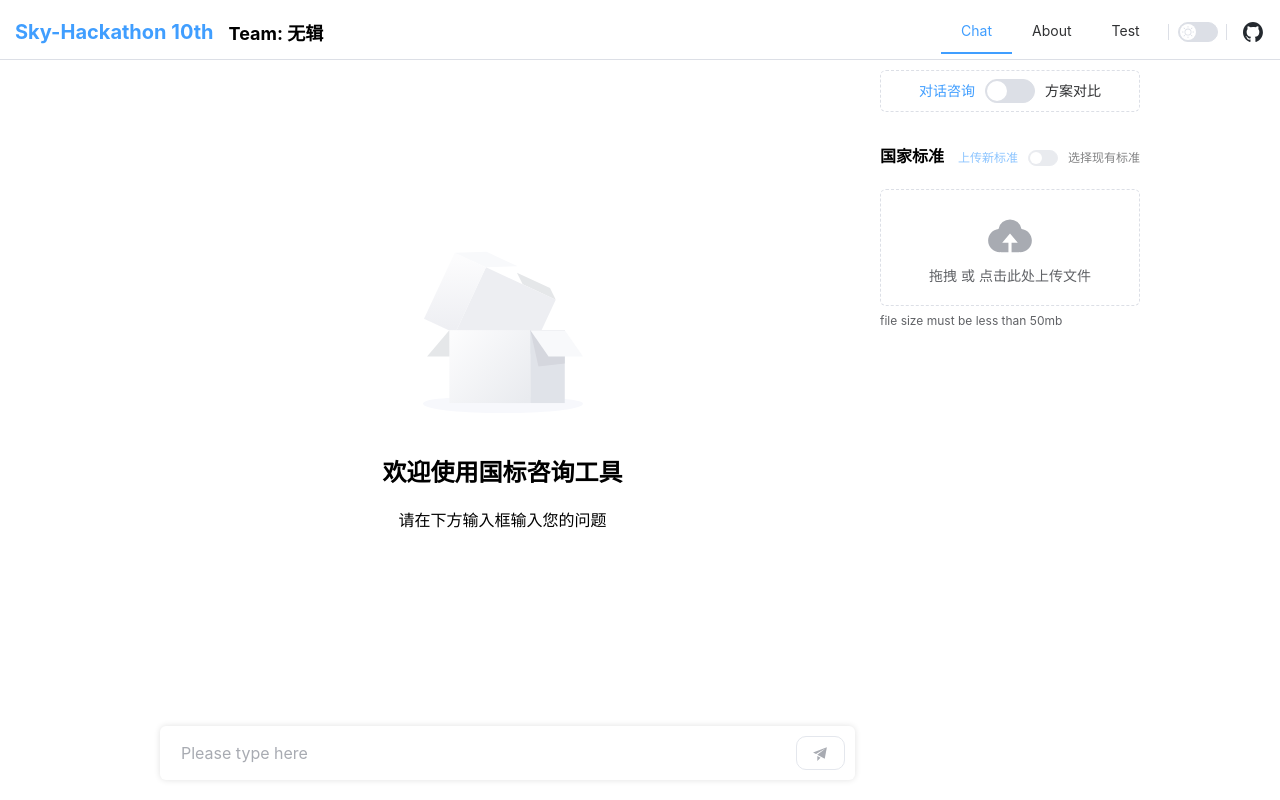
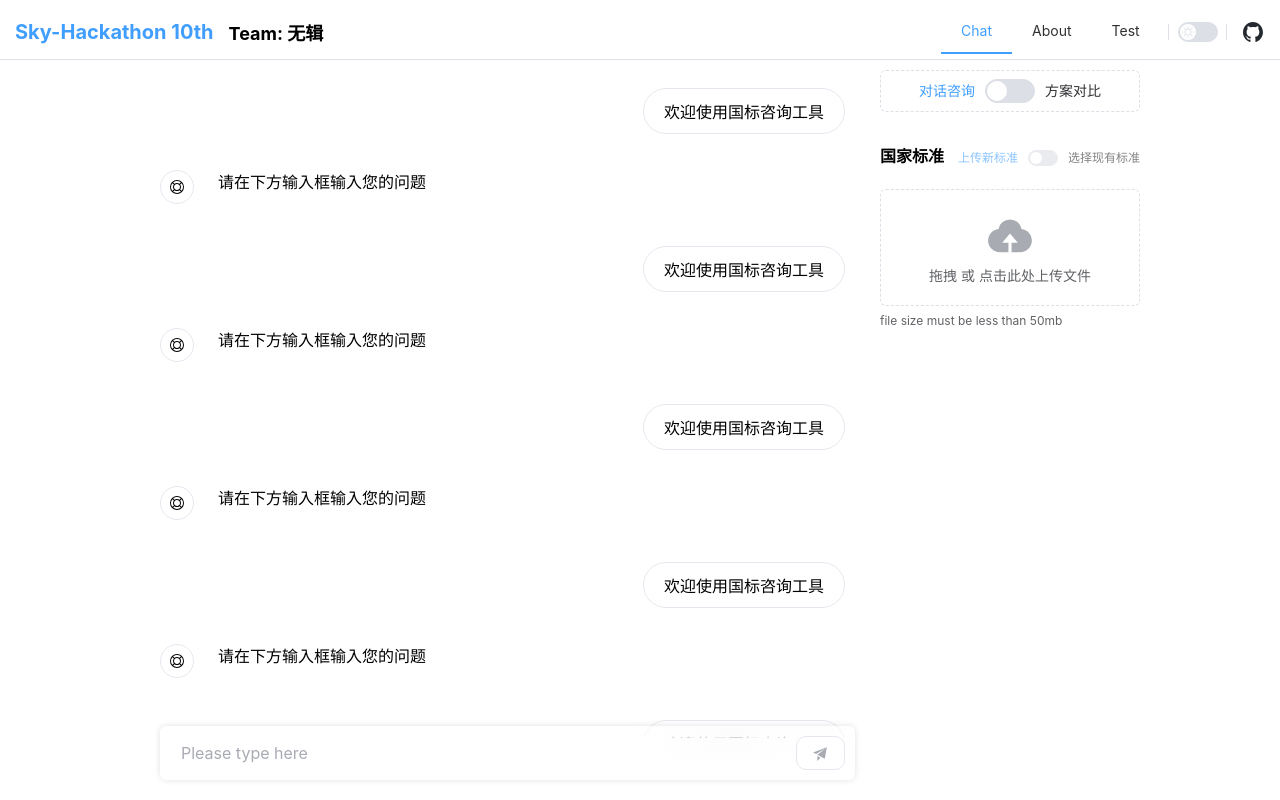
Before and after one commit to LianQi-Kevin/Sky-Hackathon-10th-FrontEnd, a Vue app: page / in a window 1280 px wide. Built offline with nearby package versions, Linux system fonts and the light colour scheme.

Commit message:
* 文本输入添加毛玻璃效果

```diff
--- a/src/components/chatInputArea.vue
+++ b/src/components/chatInputArea.vue
@@ -48,23 +48,51 @@ function handleEnterKey(event: KeyboardEvent) {
 </script>
 
 <template>
+  <div class="content" style="position: relative">
+    <div class="fill"/>
     <div class="chatPromptArea">
-    <el-input class="inputText" type="textarea" autofocus v-model="inputValue"
-              :autosize="props.roleSize" :maxlength="props.maxlength" :placeholder="props.placeholder"
+      <el-input v-model="inputValue" :autosize="props.roleSize" :maxlength="props.maxlength" :placeholder="props.placeholder"
+                autofocus class="inputText" type="textarea"
                 @keyup.enter.native="handleEnterKey" />
       <el-button :disabled="!(inputValue.length > 0) || submitLoading" class="submitBtn" @click="emit('submit')">
         <el-icon v-show="!submitLoading" size="17"><Promotion/></el-icon>
         <el-icon v-show="submitLoading" class="is-loading" size="17"><Loading/></el-icon>
       </el-button>
     </div>
+  </div>
 </template>
 
+<style lang="scss">
+html.dark {
+  --el-blur-glass: mix(var(--el-bg-color), rgba(0, 0, 0, 0.7), 0.7);
+}
+html {
+  --el-blur-glass: mix(var(--el-bg-color), rgba(255, 255, 255, 0.7), 0.7);
+}
+</style>
+
 <style scoped lang="scss">
+.fill {
+  //border: 1px white solid;
+  padding: 10px;
+  margin: 0 10px 10px 20px;
+}
+
 .chatPromptArea {
   border: 1px solid var(--el-box-shadow);
   box-shadow: var(--el-box-shadow-lighter);
 
   border-radius: 6px;
+
+  // absolute
+  position: absolute;
+  bottom: -10px;
+  width: calc(100% - 20px);
+
+  // 毛玻璃
+  background: var(--el-blur-glass) !important;
+	-webkit-backdrop-filter: blur(10px);
+	backdrop-filter: blur(15px);
 
   display: flex;
   flex-direction: row;
@@ -72,10 +100,11 @@ function handleEnterKey(event: KeyboardEvent) {
 
   padding: 10px;
 
-  margin: 0 10px 10px 20px;
+  margin: 0 10px 10px 0;
 
   .inputText {
     :deep(.el-textarea__inner) {
+      background: none;
       border-radius: 10px;
       resize: none;
       border: none;
--- a/src/views/ChatView.vue
+++ b/src/views/ChatView.vue
@@ -1,8 +1,6 @@
 <script lang="ts" setup>
 import chatInputArea from "@/components/chatInputArea.vue";
 import FileUploader from "@/components/fileUploader.vue";
-// import {ElMessage} from "element-plus";
-// import { initializeWebSocket } from '@/network/websockers';
 
 // File Upload Actions
 const modeSwitchRef = ref<boolean>(false)
@@ -14,7 +12,19 @@ interface ChatMessage {
   content: string;
 }
 
-const chatMessagesLists = ref<ChatMessage[]>([])
+const chatMessagesLists = ref<ChatMessage[]>([
+  {role: 'user', content: '欢迎使用国标咨询工具'},
+  {role: 'assistant', content: '请在下方输入框输入您的问题'},
+  {role: 'user', content: '欢迎使用国标咨询工具'},
+  {role: 'assistant', content: '请在下方输入框输入您的问题'},
+  {role: 'user', content: '欢迎使用国标咨询工具'},
+  {role: 'assistant', content: '请在下方输入框输入您的问题'},
+  {role: 'user', content: '欢迎使用国标咨询工具'},
+  {role: 'assistant', content: '请在下方输入框输入您的问题'},
+  {role: 'user', content: '欢迎使用国标咨询工具'},
+  {role: 'assistant', content: '请在下方输入框输入您的问题'},
+  {role: 'user', content: '欢迎使用国标咨询工具'},
+])
 
 // Prompt Input Actions
 const inputValue = ref<string>('')
@@ -34,65 +44,6 @@ function submitMessage() {
     }
   })
 }
-
-
-// 国标及设计参数文件 todo: 临时能用
-// interface fileInfo {
-//   file_uuid: string;
-//   filename: string;
-// }
-
-// interface fileUploadSuccessResponse extends fileInfo{
-//   message: string
-//   client_id: string
-// }
-//
-// const standard_file = ref<fileInfo>({
-//   file_uuid: '',
-//   filename: ''
-// })
-// const parameter_file = ref<fileInfo>({
-//   file_uuid: '',
-//   filename: ''
-// })
-//
-// interface onMessageTypes {
-//   type: "embedding" | "message";
-//   status: "processing" | "complete";
-//   problems?: string
-// }
-
-// function WSS_onMessage(data: onMessageTypes) {
-//   switch (data.type) {
-//     case "embedding":
-//       if (data.status === "processing") {
-//         ElMessage({
-//           duration: 15,
-//           message: 'embedding 正在处理中，请稍后...',
-//           type: 'info'
-//         })
-//       } else {
-//         ElMessage({
-//           message: 'embedding 已完成',
-//           type: 'success'
-//         })
-//       }
-//       break;
-//     case "message":
-//       if (data.status === "processing") {
-//         chatMessagesLists.value.push({role: 'assistant', content: '正在处理中，请稍后...'})
-//       } else {
-//         chatMessagesLists.value[chatMessagesLists.value.length - 1] = ({role: 'assistant', content: data.problems as string})
-//       }
-//       break;
-//   }
-// }
-
-// const ws = initializeWebSocket(
-//   apiConfigs?.NVIDIA_API_KEY!,
-//   apiConfigs?.client_id!,
-//   WSS_onMessage
-// );
 </script>
 
 <template>
@@ -115,8 +66,8 @@ function submitMessage() {
         </template>
       </div>
 
-      <el-button v-if="modeSwitchRef" round style="padding: 10px;margin: 0 10px 10px 20px;">开始对比</el-button>
-      <chatInputArea v-model:inputValue="inputValue" v-model:submitLoading="submitLoading" @submit="submitMessage" v-else/>
+      <el-button v-if="modeSwitchRef" class="invokeBtn" round>开始对比</el-button>
+      <chatInputArea v-else v-model:inputValue="inputValue" v-model:submitLoading="submitLoading" class="queryBtn" @submit="submitMessage"/>
     </div>
 
     <div class="fileUploadArea">
@@ -142,16 +93,14 @@ function submitMessage() {
             :accept_type="'application/pdf'"
             :auto-upload="true"
             :process="true"
-            @on-success="(response) => {}"
           />
         </div>
         <el-divider v-if="modeSwitchRef" />
         <div class="userFile" v-if="modeSwitchRef">
-          <h4>用户文件</h4>
+          <h4>用户设计文件</h4>
           <file-uploader
             :accept_type="'application/pdf,.md,text/plain,application/vnd.openxmlformats-officedocument.wordprocessingml.document'"
             :process="false"
-            @on-success="(response) => {}"
           />
         </div>
       </div>
@@ -201,6 +150,15 @@ function submitMessage() {
         font-size: 1rem;
       }
     }
+
+    .invokeBtn {
+      padding: 10px;
+      margin: 0 10px 10px 20px;
+    }
+
+    .queryBtn {
+      margin: 2px 10px 10px 20px;
+    }
   }
 
   .fileUploadArea {
```
Lines whose indentation alone changed are shown as unchanged.
